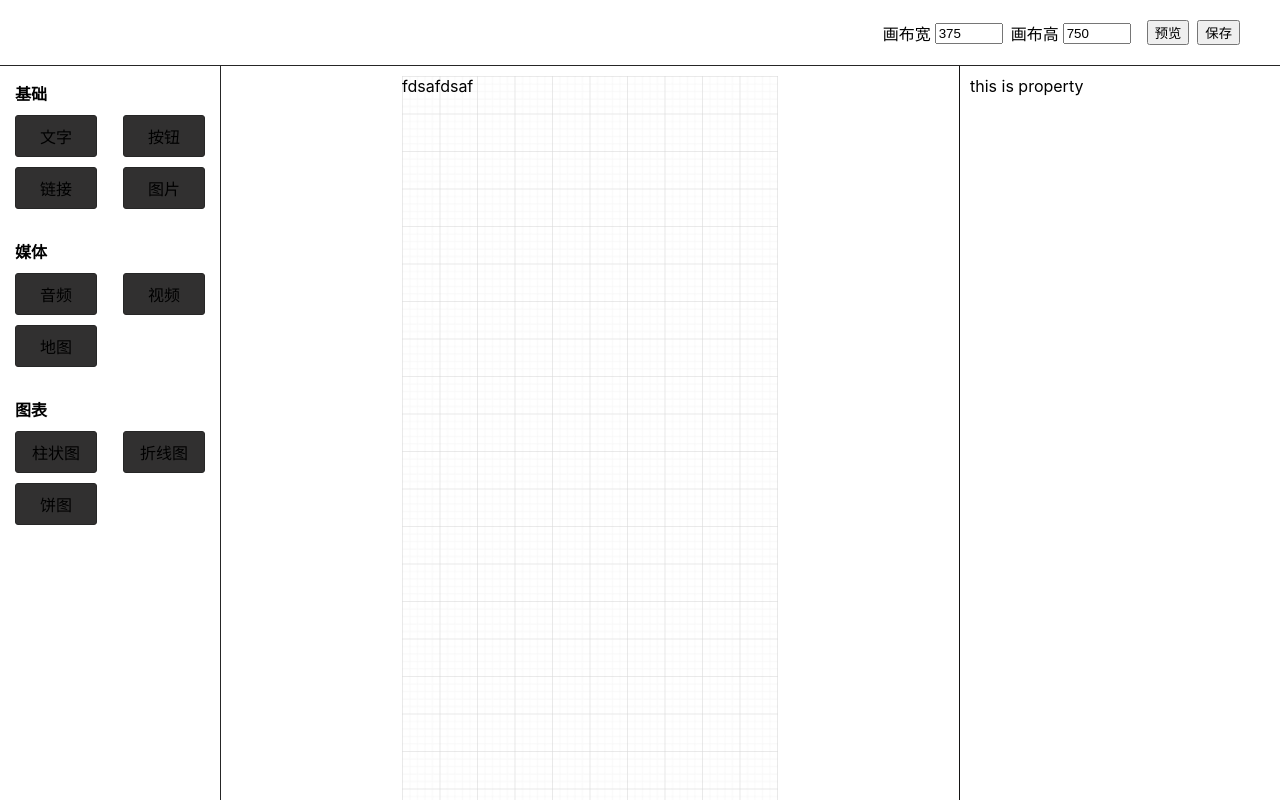
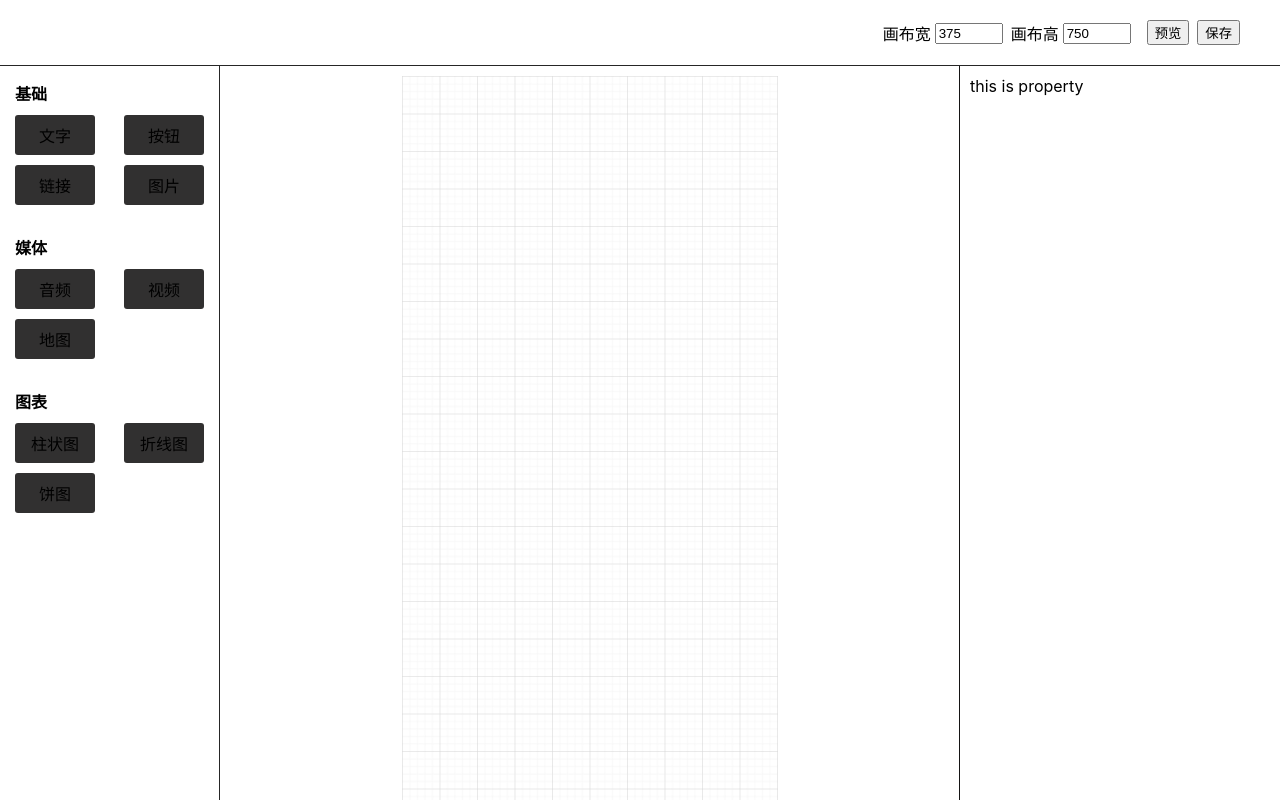
Before and after one commit to ZhangHaoWeb/h5-engine, a React (Create React App) app: page / in a window 1280 px wide. Built offline with nearby package versions, Linux system fonts and the light colour scheme.

Commit message:
update component dragable.

```diff
--- a/src/components/home/content.js
+++ b/src/components/home/content.js
@@ -1,9 +1,13 @@
-import { useSelector } from "react-redux"
+import { useCallback } from "react"
+import { shallowEqual, useDispatch, useSelector } from "react-redux"
+import { SYS_ComponentList } from "src/constants/components"
+import { addComponent } from 'src/store/features/editSlice';
 import Grid from "./grid"
-import { useCallback } from "react"
 
 export default function Content() {
+    const dispatch = useDispatch()
     const { width, height } = useSelector(state => state.editReducer.edit)
+    const { componentList } = useSelector(state => state.editReducer, shallowEqual)
 
     const calculateEdit = useCallback(() => {
         const dynamicSize = {
@@ -14,14 +18,32 @@ export default function Content() {
         return (
             <div className="editor" style={dynamicSize}>
                 <Grid />
-                <div className="editor-item">fdsafdsaf</div>
+                {componentList.map(item => {
+                    return <div className="editor-item" style={item.style}>{item.defaultValue}</div>
+                })}
             </div>
         )
-    }, [width, height])
+    }, [width, height, componentList])
 
     const handlerDrop = (e) => {
-        const component = e.dataTransfer.getData('component')
+        const dropComponent = e.dataTransfer.getData('component').split("-")
+        const category = dropComponent[0]
+        const idx = dropComponent[1]
+        const categoryList = SYS_ComponentList.find(item => item.id == category)
+        const x = e.clientX - 220
+        const y = e.clientY - 64
+        const style = {
+            ...categoryList.list[idx].style,
+            left: x + 'px',
+            top: y + 'px'
+        }
+
+        const component = {
+            ...categoryList.list[idx],
+            style
+        }
         console.log(component)
+        dispatch(addComponent(component))
     }
 
     return (
--- a/src/components/home/sidebar.js
+++ b/src/components/home/sidebar.js
@@ -1,4 +1,4 @@
-import { componentList } from "src/constants/components"
+import { SYS_ComponentList } from "src/constants/components"
 
 export default function SideBar() {
     const handlerDragStart = (e, id, idx) => {
@@ -8,7 +8,7 @@ export default function SideBar() {
     return (
         <div className="sidebar">
             <div className="sidebar-category">
-                {componentList.map((category, index) => (
+                {SYS_ComponentList.map((category, index) => (
                    <div key={index} className="sidebar-category-box">
                         <div className="sidebar-category-title">{category.category}</div>
                         <ul className="components-list">
--- a/src/constants/components.js
+++ b/src/constants/components.js
@@ -1,15 +1,22 @@
-export const componentList =  [
+export const SYS_ComponentList =  [
     {
         id: 0,
         category: "基础",
         list: [
             {
                 label: "文字",
-                defaultValue: "TEXT"
+                defaultValue: "TEXT",
             },
             {
                 label: "按钮",
-                defaultValue: "BUTTON"
+                defaultValue: "BUTTON",
+                style: {
+                    width: '60px',
+                    background: '#313030',
+                    width: '60px',
+                    padding: '8px 10px',
+                    borderRadius: '3px'
+                }
             },
             {
                 label: "链接",
--- a/src/sass/home.scss
+++ b/src/sass/home.scss
@@ -24,11 +24,12 @@
 }
 
 .sidebar {
-    width: 200px;
+    width: 220px;
     padding:10px;
     border-right: 1px solid #262626;
     -webkit-user-select: none;
     user-select: none;
+    box-sizing: border-box;
 
     .sidebar-category-box {
         margin-bottom: 20px;
@@ -45,7 +46,6 @@
         flex-wrap: wrap;
     }
     .component-item {
-        border: 1px solid #262626;
         text-align: center;
         padding: 8px 10px;
         border-radius: 3px;
@@ -67,9 +67,9 @@
     height: 100%;
     box-sizing: border-box;
     overflow: auto;
+    position: relative;
 
     .editor {
-        position: relative;
         margin: 0 auto;
         border-radius: 2px;
 
--- a/src/store/features/editSlice.js
+++ b/src/store/features/editSlice.js
@@ -5,6 +5,7 @@ const initialState = {
         width: 375,
         height: 750
     },
+    componentList: []
 }
 
 export const editSlice = createSlice({
@@ -12,7 +13,6 @@ export const editSlice = createSlice({
     initialState,
     reducers : {
         changeEditSize: (state, action) => {
-
             state.edit = {
                 width: action.payload.width && Number(action.payload.width),
                 height: action.payload.height && Number(action.payload.height)
@@ -20,10 +20,16 @@ export const editSlice = createSlice({
         },
         resetEditSize: state => {
             state.edit = initialState
+        },
+        addComponent: (state, action) => {
+            state.componentList = [
+                ...state.componentList,
+                action.payload
+            ]
         }
     },
 })
 
-export const {changeEditSize, resetEditSize} = editSlice.actions
+export const {changeEditSize, resetEditSize, addComponent} = editSlice.actions
 
 export default editSlice.reducer
```
